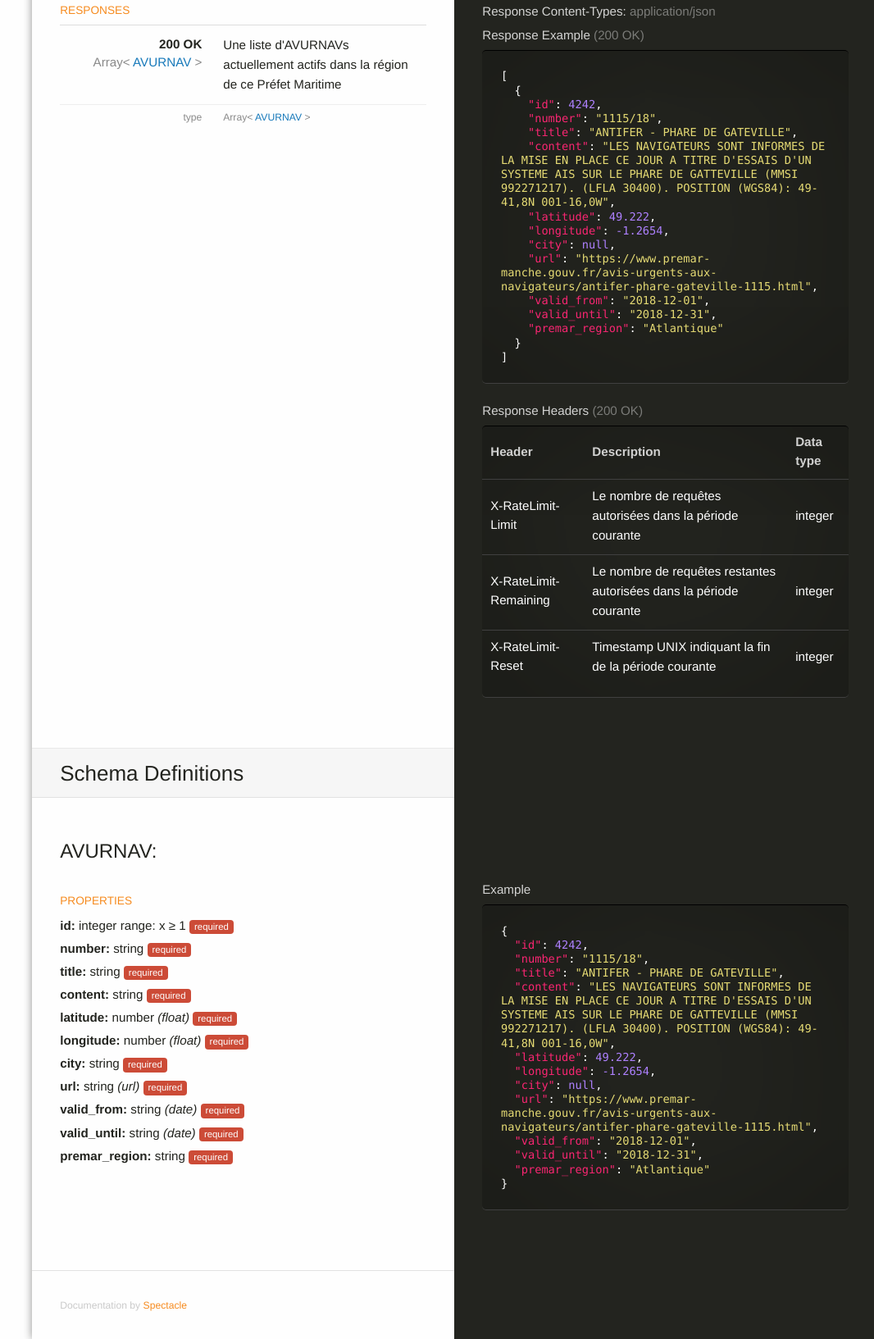
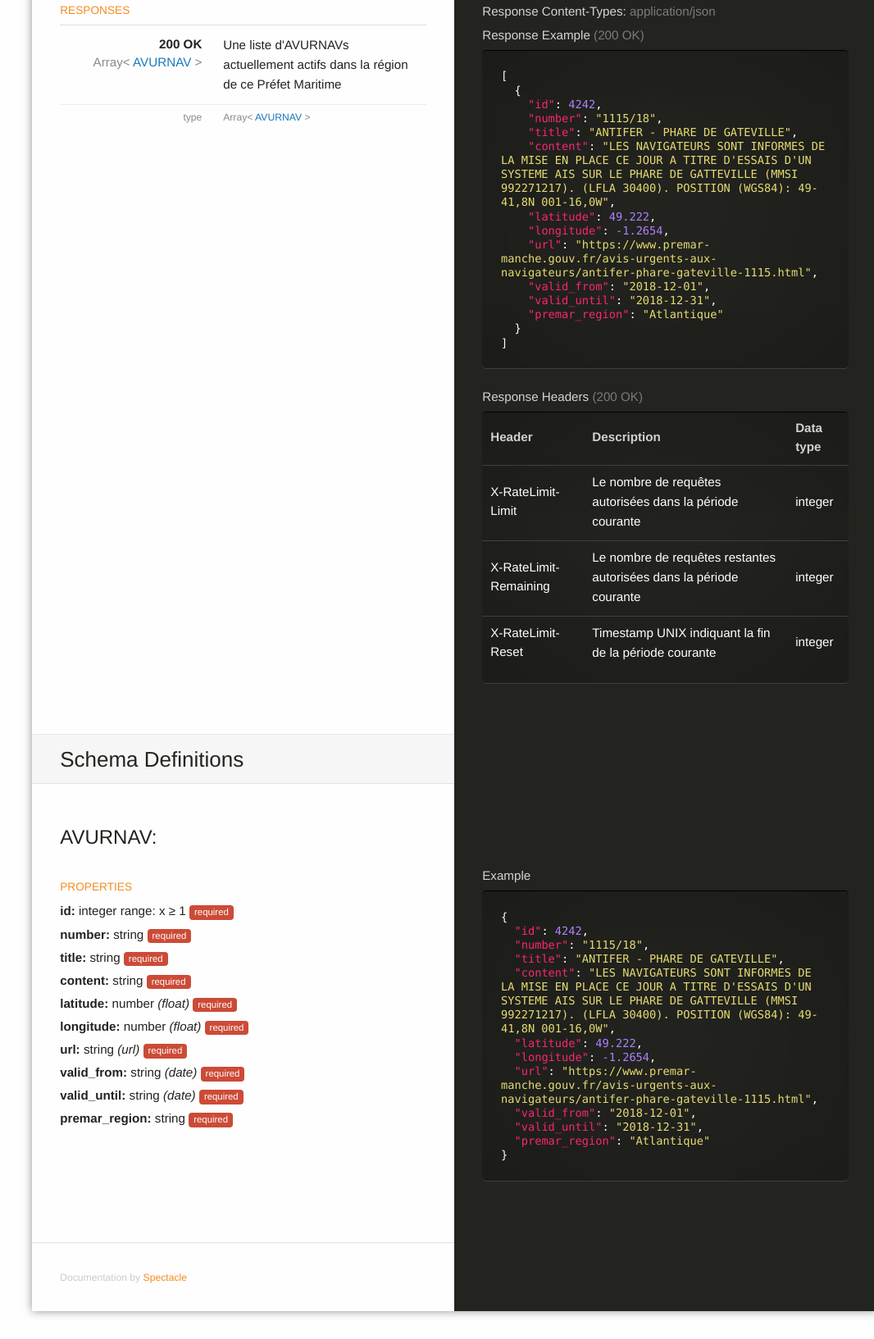
Before and after one commit to AntoineAugusti/avurnav-api, a plain HTML site: page docs/index.html in a window 1280 px wide. Shown: the part 882-2515 px from the top of the page at 82% size, without its empty margins (211-1277 px from the left). After the commit the page ends 2481 px from the top, so only its background shows below. Drawn offline with nearby package versions, Linux system fonts and the light colour scheme.

Commit message:
Remove city from documentation

```diff
--- a/docs/index.html
+++ b/docs/index.html
@@ -76,7 +76,7 @@
             <div class="doc-row">
               <div class="doc-copy">
                 <section class="swagger-operation-description">
-                  <p>Retourne les AVURNAVs actuellement en vigueur dans la région d&#39;un Préfet Maritime. Cet endpoint est limité à 10 requêtes par minute.</p>
+                  <p>Retourne les AVURNAVs actuellement en vigueur dans la région d&#39;un Préfet Maritime. Cet endpoint est limité à 10 requêtes / minute.</p>
                 </section>
               </div>
             </div>
@@ -152,7 +152,6 @@
     <span class="hljs-attr">&quot;content&quot;</span>: <span class="hljs-string">&quot;LES NAVIGATEURS SONT INFORMES DE LA MISE EN PLACE CE JOUR A TITRE D&apos;ESSAIS D&apos;UN SYSTEME AIS SUR LE PHARE DE GATTEVILLE (MMSI 992271217). (LFLA 30400). POSITION (WGS84): 49-41,8N 001-16,0W&quot;</span>,
     <span class="hljs-attr">&quot;latitude&quot;</span>: <span class="hljs-number">49.222</span>,
     <span class="hljs-attr">&quot;longitude&quot;</span>: <span class="hljs-number">-1.2654</span>,
-    <span class="hljs-attr">&quot;city&quot;</span>: <span class="hljs-literal">null</span>,
     <span class="hljs-attr">&quot;url&quot;</span>: <span class="hljs-string">&quot;https://www.premar-manche.gouv.fr/avis-urgents-aux-navigateurs/antifer-phare-gateville-1115.html&quot;</span>,
     <span class="hljs-attr">&quot;valid_from&quot;</span>: <span class="hljs-string">&quot;2018-12-01&quot;</span>,
     <span class="hljs-attr">&quot;valid_until&quot;</span>: <span class="hljs-string">&quot;2018-12-31&quot;</span>,
@@ -265,12 +264,6 @@
                       <span class="json-property-range" title="Value limits"></span>
                       <span class="json-property-required"></span>
                     </dt>
-                    <dt data-property-name="city">
-                      <span class="json-property-name">city:</span>
-                      <span class="json-property-type">string</span>
-                      <span class="json-property-range" title="Value limits"></span>
-                      <span class="json-property-required"></span>
-                    </dt>
                     <dt data-property-name="url">
                       <span class="json-property-name">url:</span>
                       <span class="json-property-type">string</span>
@@ -311,7 +304,6 @@
   <span class="hljs-attr">&quot;content&quot;</span>: <span class="hljs-string">&quot;LES NAVIGATEURS SONT INFORMES DE LA MISE EN PLACE CE JOUR A TITRE D&apos;ESSAIS D&apos;UN SYSTEME AIS SUR LE PHARE DE GATTEVILLE (MMSI 992271217). (LFLA 30400). POSITION (WGS84): 49-41,8N 001-16,0W&quot;</span>,
   <span class="hljs-attr">&quot;latitude&quot;</span>: <span class="hljs-number">49.222</span>,
   <span class="hljs-attr">&quot;longitude&quot;</span>: <span class="hljs-number">-1.2654</span>,
-  <span class="hljs-attr">&quot;city&quot;</span>: <span class="hljs-literal">null</span>,
   <span class="hljs-attr">&quot;url&quot;</span>: <span class="hljs-string">&quot;https://www.premar-manche.gouv.fr/avis-urgents-aux-navigateurs/antifer-phare-gateville-1115.html&quot;</span>,
   <span class="hljs-attr">&quot;valid_from&quot;</span>: <span class="hljs-string">&quot;2018-12-01&quot;</span>,
   <span class="hljs-attr">&quot;valid_until&quot;</span>: <span class="hljs-string">&quot;2018-12-31&quot;</span>,
```
Also changed, not shown: 1 other file.
